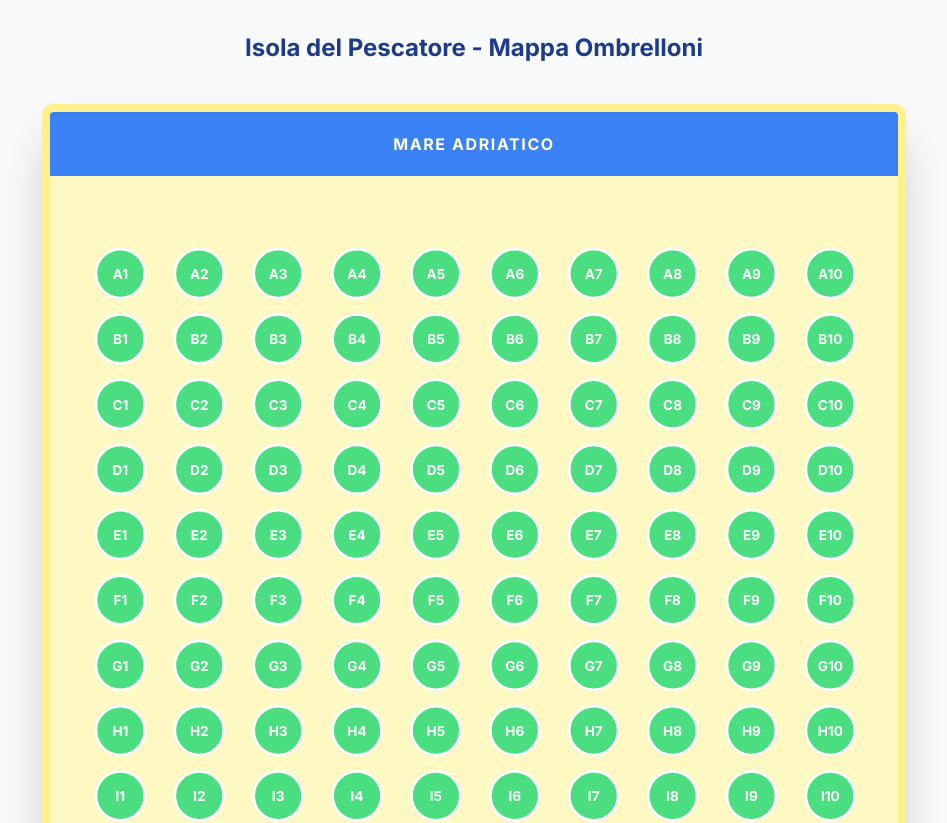
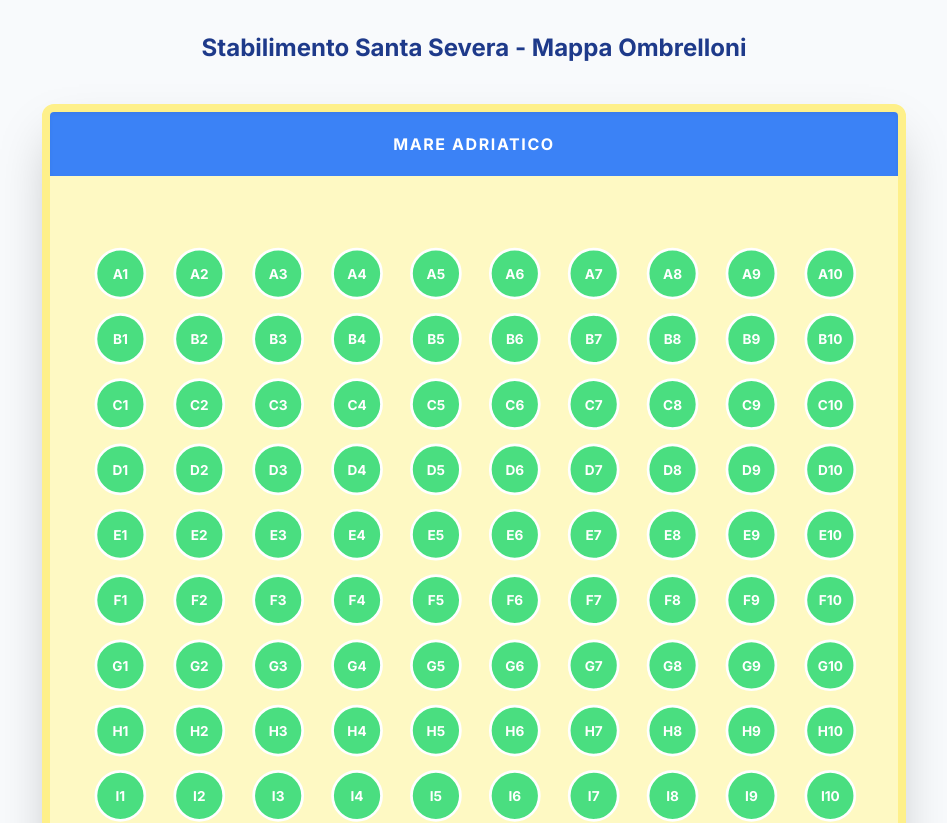
Before and after one commit to feedend/lido-booking, a Next.js app: page / in a window 1280 px wide. Shown: the top 823 px of the page, without its empty margins (166-1113 px from the left). Built offline with nearby package versions, Linux system fonts and the light colour scheme; no server answers; the database is empty.

Commit message:
Update page.tsx

```diff
--- a/src/app/page.tsx
+++ b/src/app/page.tsx
@@ -7,7 +7,7 @@ export default function Home() {
   return (
     <main className="min-h-screen p-4 md:p-8 bg-slate-50">
       <h1 className="text-2xl font-bold mb-6 text-center text-blue-900">
-        Isola del Pescatore - Mappa Ombrelloni
+        Stabilimento Santa Severa - Mappa Ombrelloni
       </h1>
 
       {/* Passiamo la data richiesta al componente */}
```
